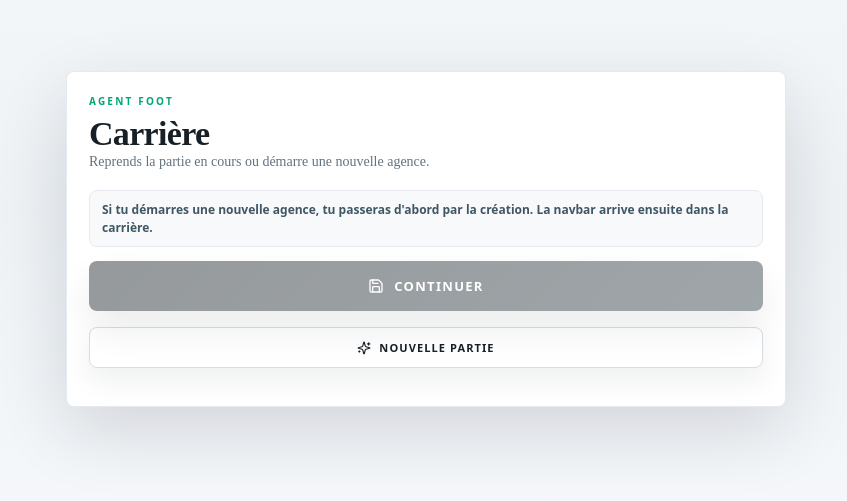
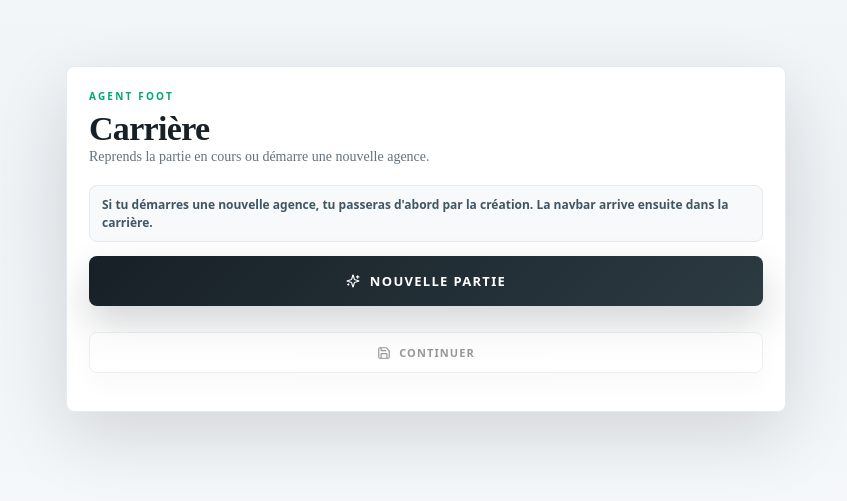
Before and after one commit to Fixi0/AgentGame, a React (Vite) app: page / in a window 1280 px wide. Shown: the part 157-658 px from the top of the page, without its empty margins (214-1061 px from the left). Built offline with nearby package versions, Linux system fonts and the light colour scheme.

Commit message:
Make new game action visible in save menu

```diff
--- a/src/components/SaveMenu.jsx
+++ b/src/components/SaveMenu.jsx
@@ -26,6 +26,22 @@ export default function SaveMenu({ hasSave, savePreview, onContinue, onNewGame,
         }}>
           Si tu démarres une nouvelle agence, tu passeras d'abord par la création. La navbar arrive ensuite dans la carrière.
         </div>
+        <div style={{ display: 'grid', gap: 10, marginBottom: 16 }}>
+          <button type="button" onClick={onNewGame} style={S.primaryBtn}>
+            <Sparkles size={14} />
+            NOUVELLE PARTIE
+          </button>
+          <button type="button" onClick={onContinue} disabled={!hasSave} style={{ ...S.secBtn, opacity: hasSave ? 1 : 0.45, marginBottom: 0 }}>
+            <Save size={14} />
+            {continueLabel}
+          </button>
+          {hasSave && (
+            <button type="button" onClick={onReset} style={{ ...S.secBtn, color: '#b42318', marginBottom: 0 }}>
+              <RotateCcw size={14} />
+              RESET SAUVEGARDE
+            </button>
+          )}
+        </div>
         {savePreview && (
           <div style={S.objCard}>
             <div style={S.secTitle}>PARTIE EN COURS</div>
@@ -37,20 +53,6 @@ export default function SaveMenu({ hasSave, savePreview, onContinue, onNewGame,
             <div style={{ ...S.sumRow, borderBottom: 'none' }}><span style={S.sumK}>Réputation</span><strong>{savePreview.reputation}</strong></div>
           </div>
         )}
-        <button type="button" onClick={onContinue} disabled={!hasSave} style={{ ...S.primaryBtn, opacity: hasSave ? 1 : 0.45 }}>
-          <Save size={16} />
-          {continueLabel}
-        </button>
-        <button type="button" onClick={onNewGame} style={S.secBtn}>
-          <Sparkles size={14} />
-          NOUVELLE PARTIE
-        </button>
-        {hasSave && (
-          <button type="button" onClick={onReset} style={{ ...S.secBtn, color: '#b42318' }}>
-            <RotateCcw size={14} />
-            RESET SAUVEGARDE
-          </button>
-        )}
       </div>
     </div>
   );
```
